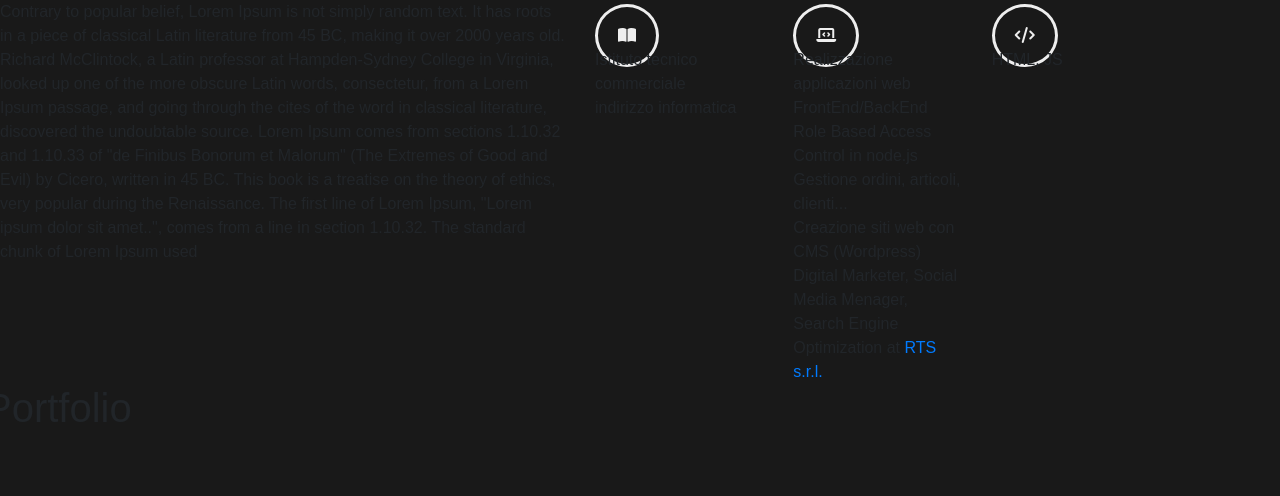
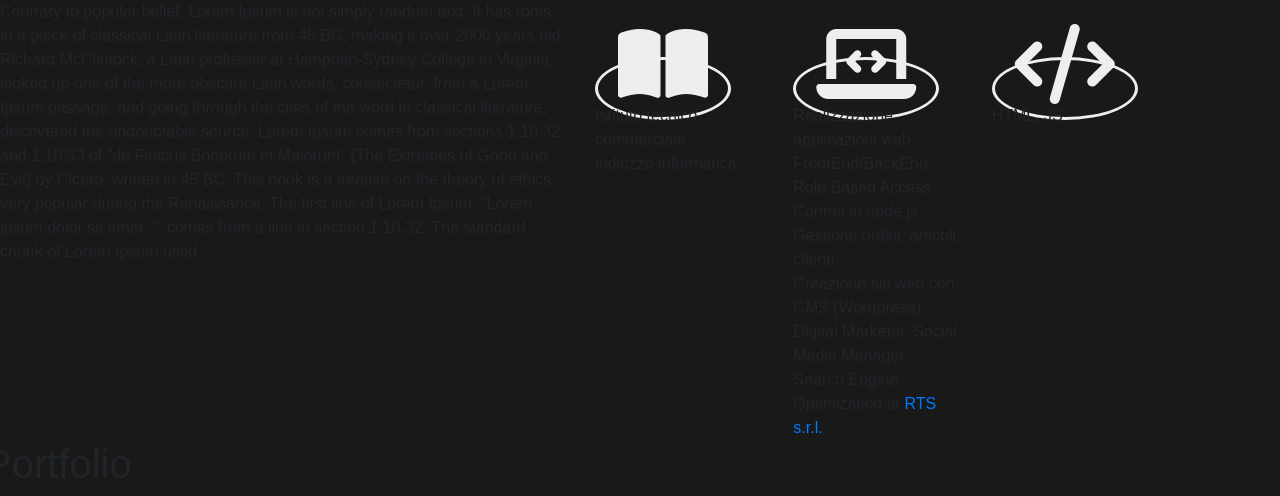
Before and after one commit to ripa001/ripa001.github.io, a Jekyll site: the page built from index.html, in a window 1280 px wide. Shown: the part 900-1396 px from the top of the page. Built offline with Jekyll 4.4.1, drawn with Linux system fonts in a browser that asks for light colours; nearby versions of some CDN libraries; some web fonts are replaced; before the commit the page ends 1340 px from its top, so only the background shows below that.

Commit message:
Update index.html

```diff
--- a/index.html
+++ b/index.html
@@ -33,13 +33,13 @@
   <div class="col-md-6"><br>
       <div class="row">
    <div class="col-md-4">
-    <span class="icon"><i class="fas fa-book-open"></i></span>
+    <span class="icon"><i class="fas fa-book-open fa-5x"></i></span>
     <span class="scheme">
       <div class="first">Istituto tecnico commerciale<br>indirizzo informatica</div>
     </span>
   </div>
   <div class="col-md-4">
-    <span class="icon"><i class="fas fa-laptop-code"></i></span>
+    <span class="icon"><i class="fas fa-laptop-code fa-5x"></i></span>
 
     <div class="scheme">
       <div class="first">Realizzazione applicazioni web FrontEnd/BackEnd<br>
@@ -56,7 +56,7 @@
   </div>
  </div>
       <div class="col-md-4">
-    <span class="icon"><i class="fas fa-code"></i></span>
+    <span class="icon"><i class="fas fa-code fa-5x"></i></span>
     <div class="scheme">
       <div class="first">HTML, JS</div>
     </div>
```
